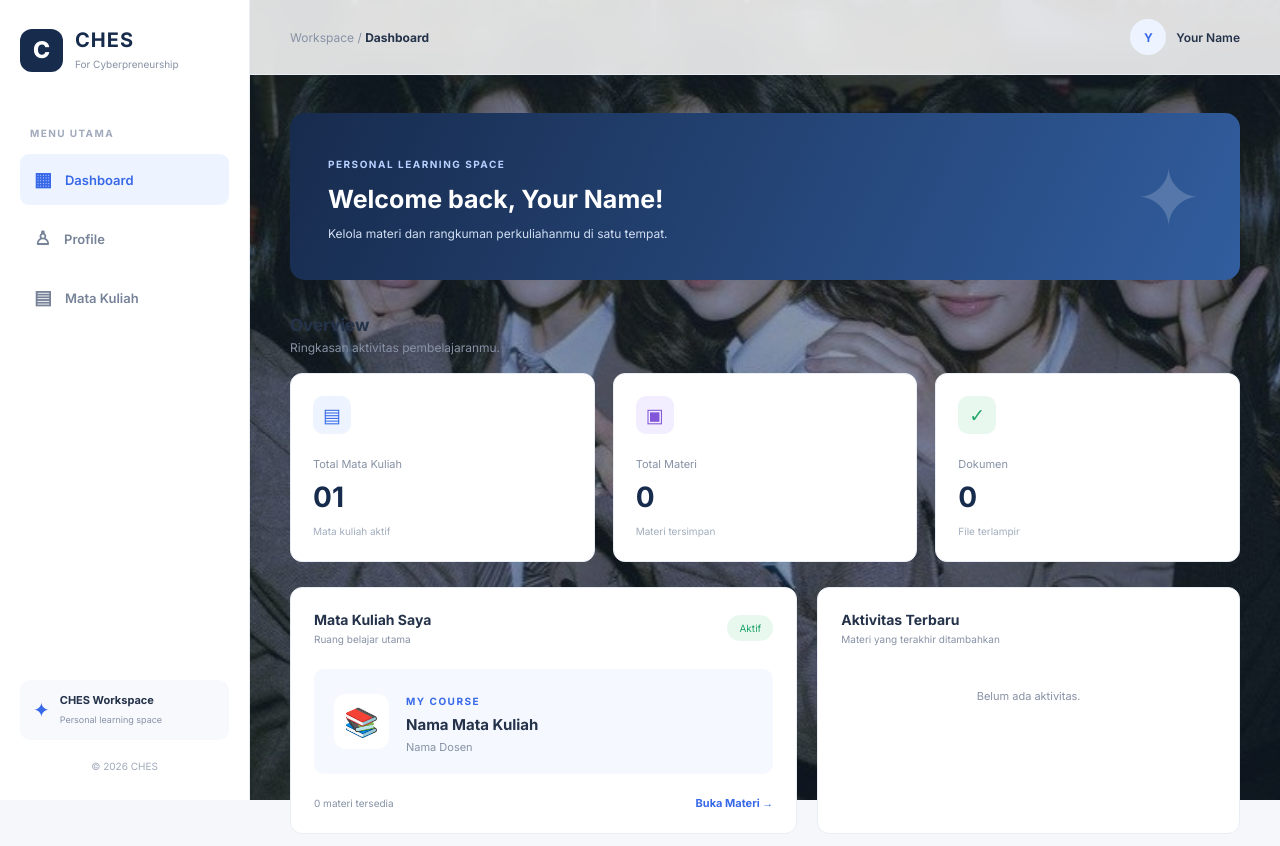
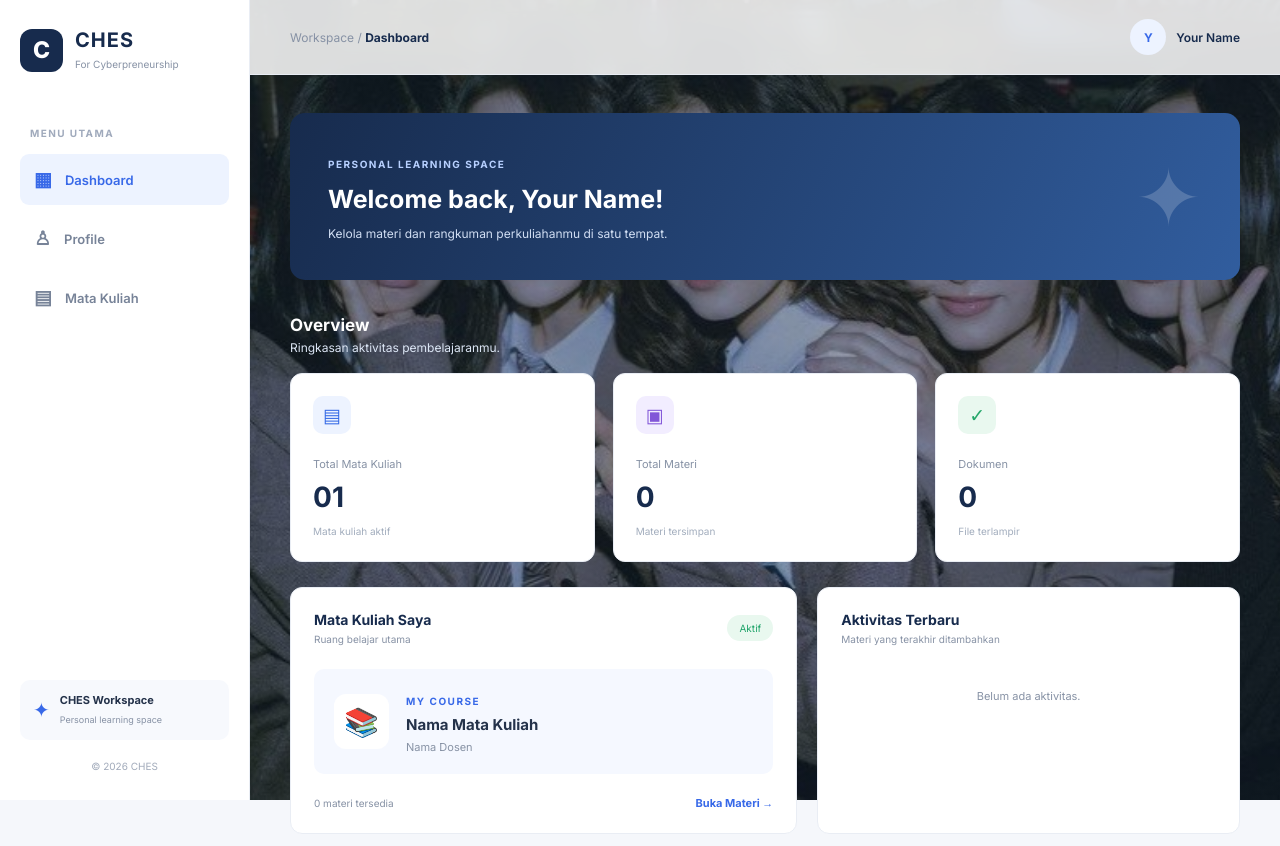
Before and after one commit to h6pham/chesweb, a plain HTML site: page index.html in a window 1280 px wide. Drawn offline with Linux system fonts and the light colour scheme.

Commit message:
Update style.css

```diff
--- a/style.css
+++ b/style.css
@@ -1,4 +1,3 @@
-
 :root {
     --navy: #172b4d;
     --blue: #3869e8;
@@ -1279,3 +1278,49 @@ body {
     backdrop-filter: blur(12px);
     -webkit-backdrop-filter: blur(12px);
 }
+
+/* =================================
+   CHES - GLOBAL FONT COLOR
+================================= */
+
+/* Judul utama setiap halaman */
+.page-heading h1,
+.section-heading h2,
+.materials-heading h2 {
+    color: #ffffff;
+}
+
+/* Deskripsi dan keterangan */
+.page-heading p,
+.section-heading p,
+.materials-heading p {
+    color: #dce6f5;
+}
+
+/* Judul dan informasi dashboard */
+.panel-heading h3 {
+    color: #172b4d;
+}
+
+/* Navigasi sidebar */
+.nav-link {
+    color: #778398;
+}
+
+.nav-link.active {
+    color: #3869e8;
+}
+
+/* Breadcrumb */
+.breadcrumb {
+    color: #8792a5;
+}
+
+.breadcrumb strong {
+    color: #172b4d;
+}
+
+/* Nama profil di topbar */
+.top-profile {
+    color: #172b4d;
+}
```
